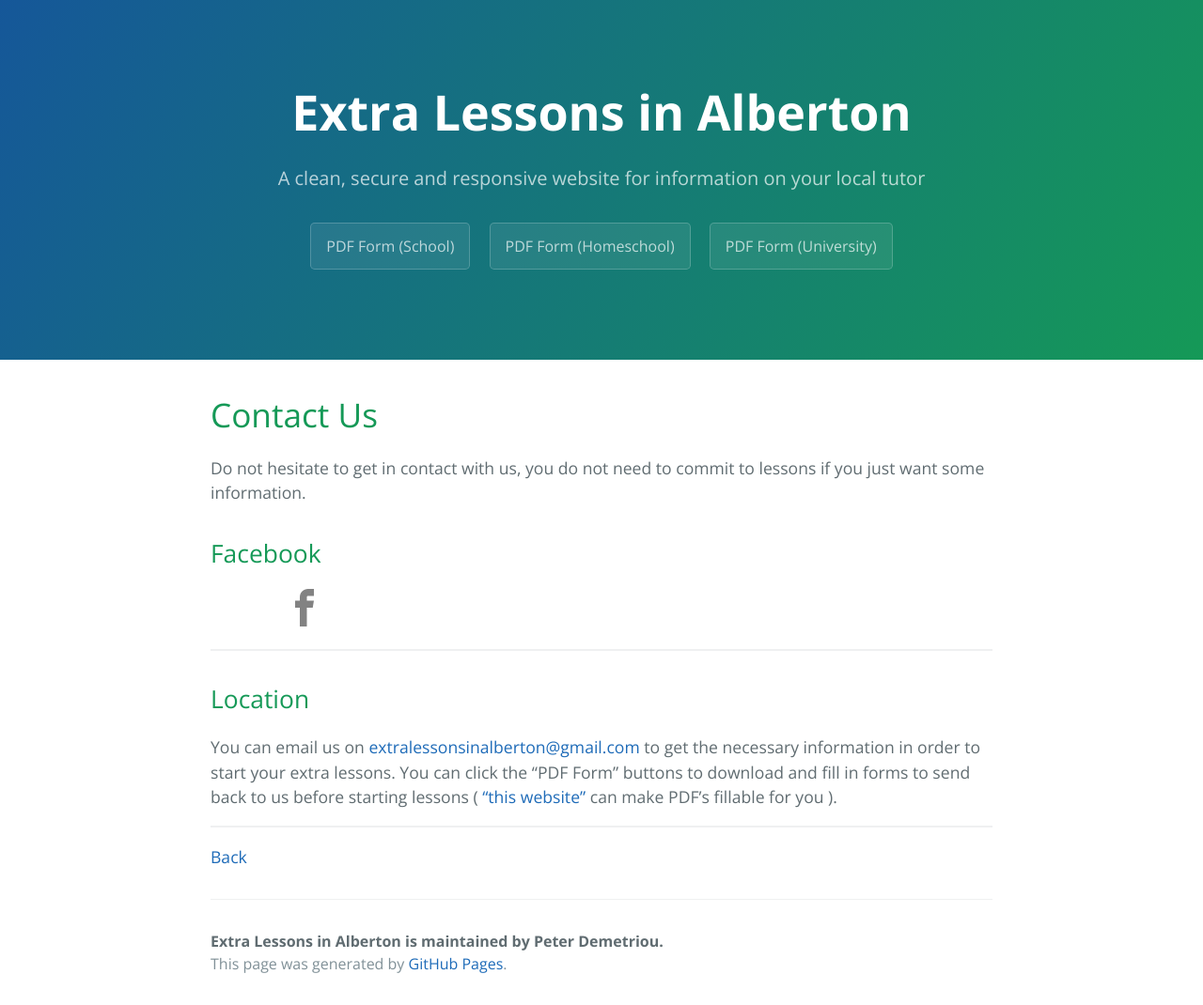
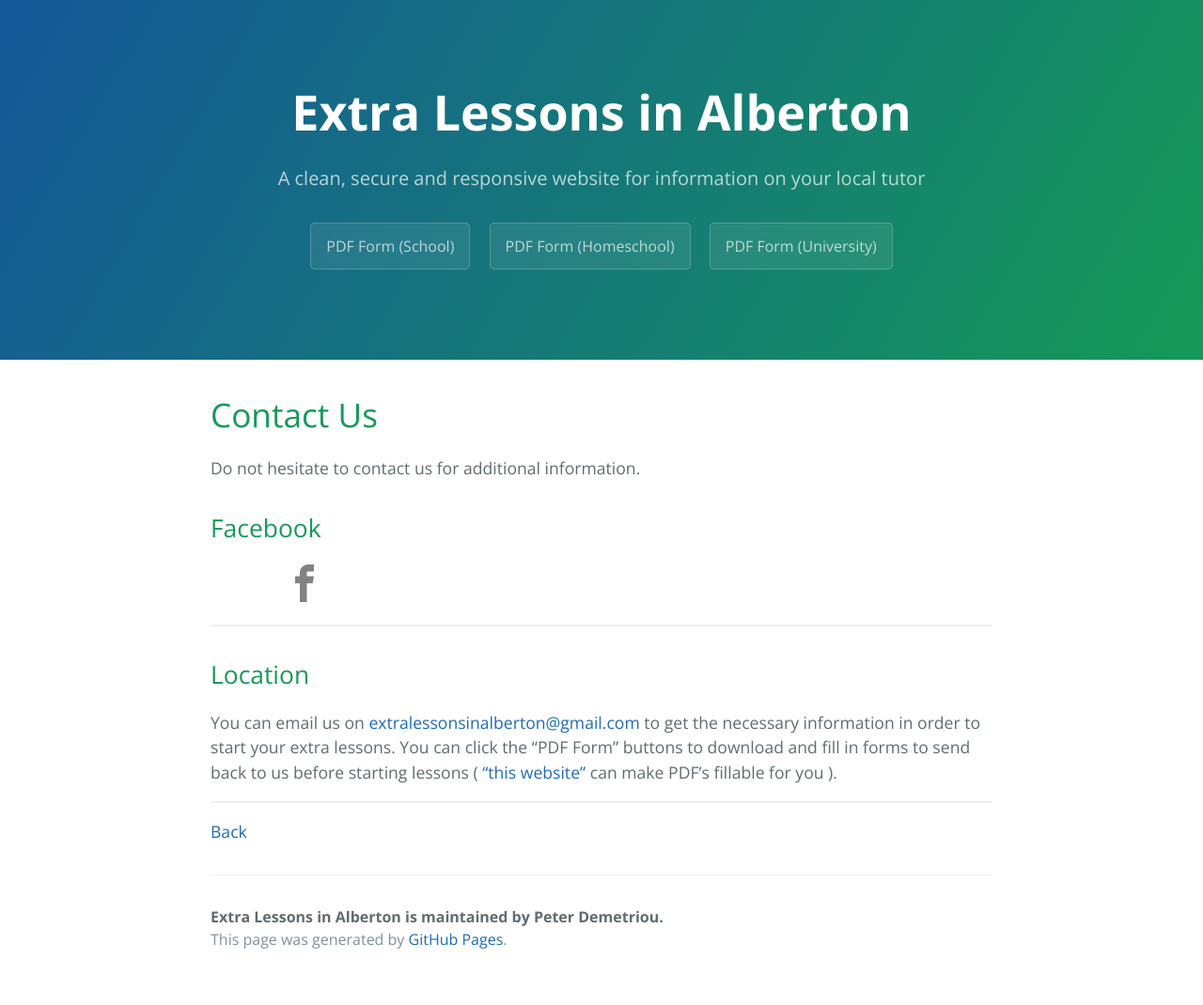
Before and after one commit to HelloBeastie/HelloBeastie.github.io, a Jekyll site: the page built from contact-us.md, in a window 1280 px wide. Shown: the whole page at 94% size. Built offline with Jekyll 4.4.1, drawn with Linux system fonts in a browser that asks for light colours; our own code applies the rules of GitHub Pages for plain Markdown files; after the commit the page ends 1044 px from its top, so only the background shows below that.

Commit message:
One of my edits

```diff
--- a/contact-us.md
+++ b/contact-us.md
@@ -3,7 +3,7 @@ layout: default
 ---
 
 # [](#Contact Us)Contact Us
-Do not hesitate to get in contact with us, you do not need to commit to lessons if you just want some information.
+Do not hesitate to contact us for additional information.
 
 ## [](#Facebook)Facebook
 <a href="https://www.facebook.com/Extra-Lessons-1542562155783455/"> <img src="https://cdn.rawgit.com/HelloBeastie/HelloBeastie.github.io/master/_includes/facebook_g.svg"  width="200" height="40"> </a>
```
